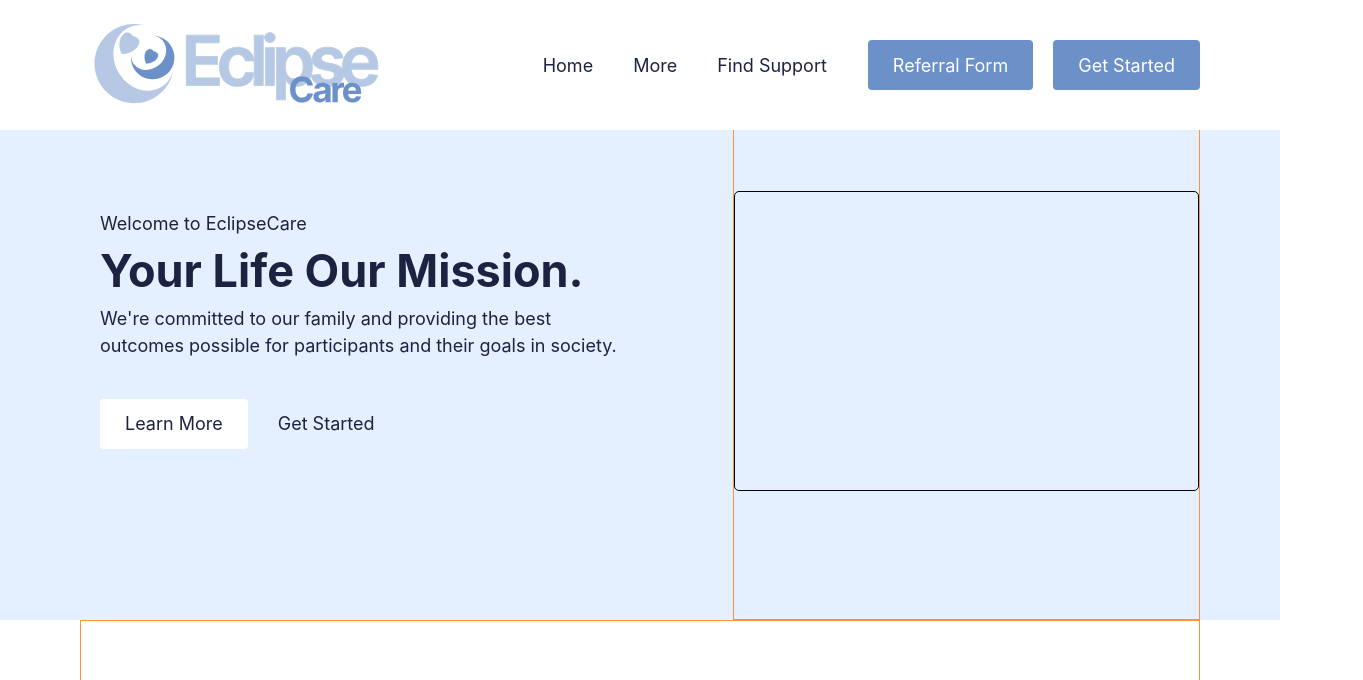
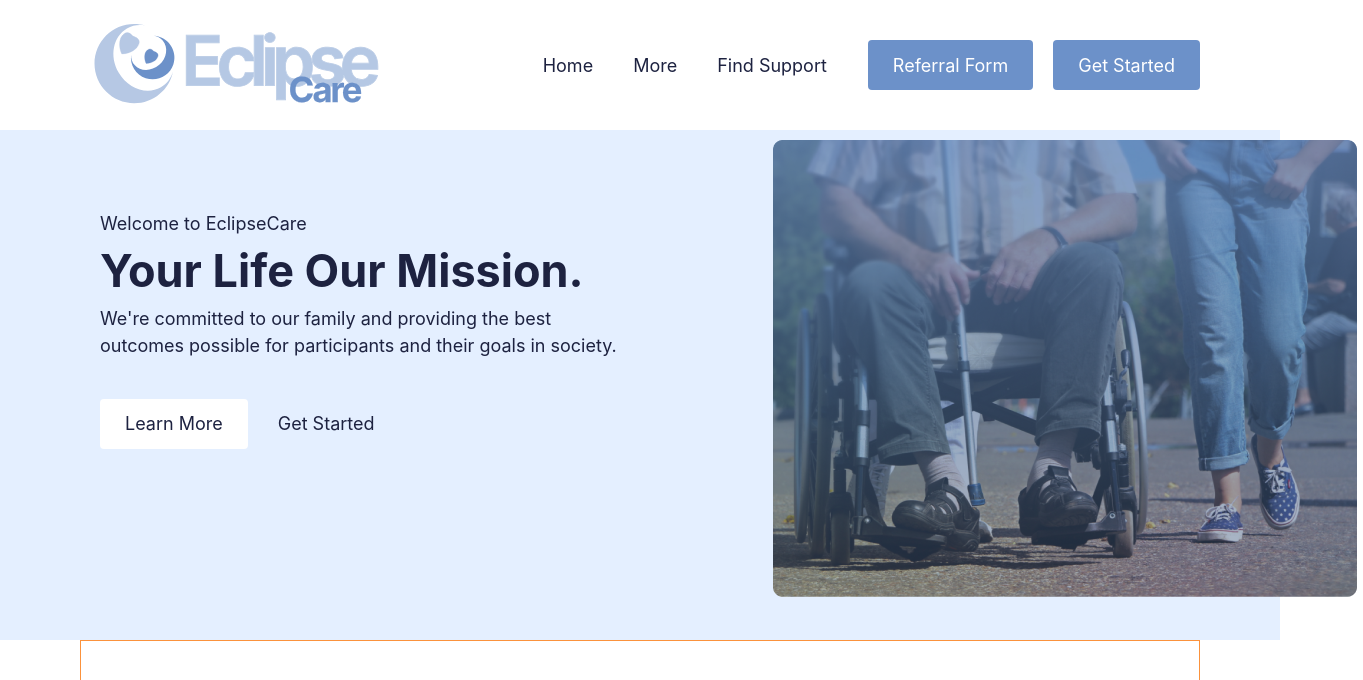
Before and after one commit to DragonWarrior9999/eclipsecare, a React (Vite) app: page / in a window 1280 px wide. Shown: the top 680 px of the page, 1363 px wide, since content can reach past the window. Built offline with nearby package versions, Linux system fonts and the light colour scheme.

Commit message:
Hero looks good

```diff
--- a/src/components/Header.tsx
+++ b/src/components/Header.tsx
@@ -26,7 +26,7 @@ export default function Header({children}: propsHeader){
 
         function handleScroll(){
 
-            if(lastScrollPosition.current > 100){
+            if(lastScrollPosition.current > 5){
                 setReducedHeader(true);
             }else{
                 setReducedHeader(false);
@@ -61,7 +61,7 @@ export default function Header({children}: propsHeader){
     }, [])
 
     return (
-        <div className={`w-screen bg-white fixed transform transition duration-2 ${hideHeader? '-translate-y-[200px]': 'translate-y-0'}`}>
+        <div className={`z-50 w-screen bg-white fixed transform transition duration-2 ${hideHeader? '-translate-y-[200px]': 'translate-y-0'}`}>
             <Section className={`transition-all duration-400 ${reducedHeader? 'h-[90px]': 'h-[130px]'}`}
             >
                 <div className="flex items-center justify-between w-full h-full w-full">
--- a/src/pages/Home.tsx
+++ b/src/pages/Home.tsx
@@ -5,8 +5,8 @@ export default function Home(){
 
     return (
         <>
-            <div className="bg-[#6C91C9] h-[120px] w-screen">THIS IS THE HOME PAGE</div>
-            <Section className="bg-babyblue min-h-[500px]">
+            <div className="bg-babyblue h-[120px] w-screen">THIS IS THE HOME PAGE</div>
+            <Section className="bg-babyblue min-h-[520px]">
                 <div className="grid h-full lg:grid-cols-12">
                     <div className="text-navy w-full mt-[70px] lg:col-span-7">
                         <div className="p-[20px]">
@@ -19,8 +19,8 @@ export default function Home(){
                             <span className="ml-[10px]">Get Started</span>
                         </div>
                     </div>
-                    <div className="border border-orange-400 w-full lg:col-span-5">
-                        <div className="min-w-[400px] top-[70px] min-h-[300px] mt-[70px] border border-black rounded-lg"></div>
+                    <div className="w-full lg:col-span-5 relative">
+                        <div className="bg-[url('src/assets/hero-img.png')] top-[20px] right-[-40px] relative min-h-[460px] min-w-[590px] bg-no-repeat rounded-lg"></div>
                     </div>
                 </div>
             </Section>
```
